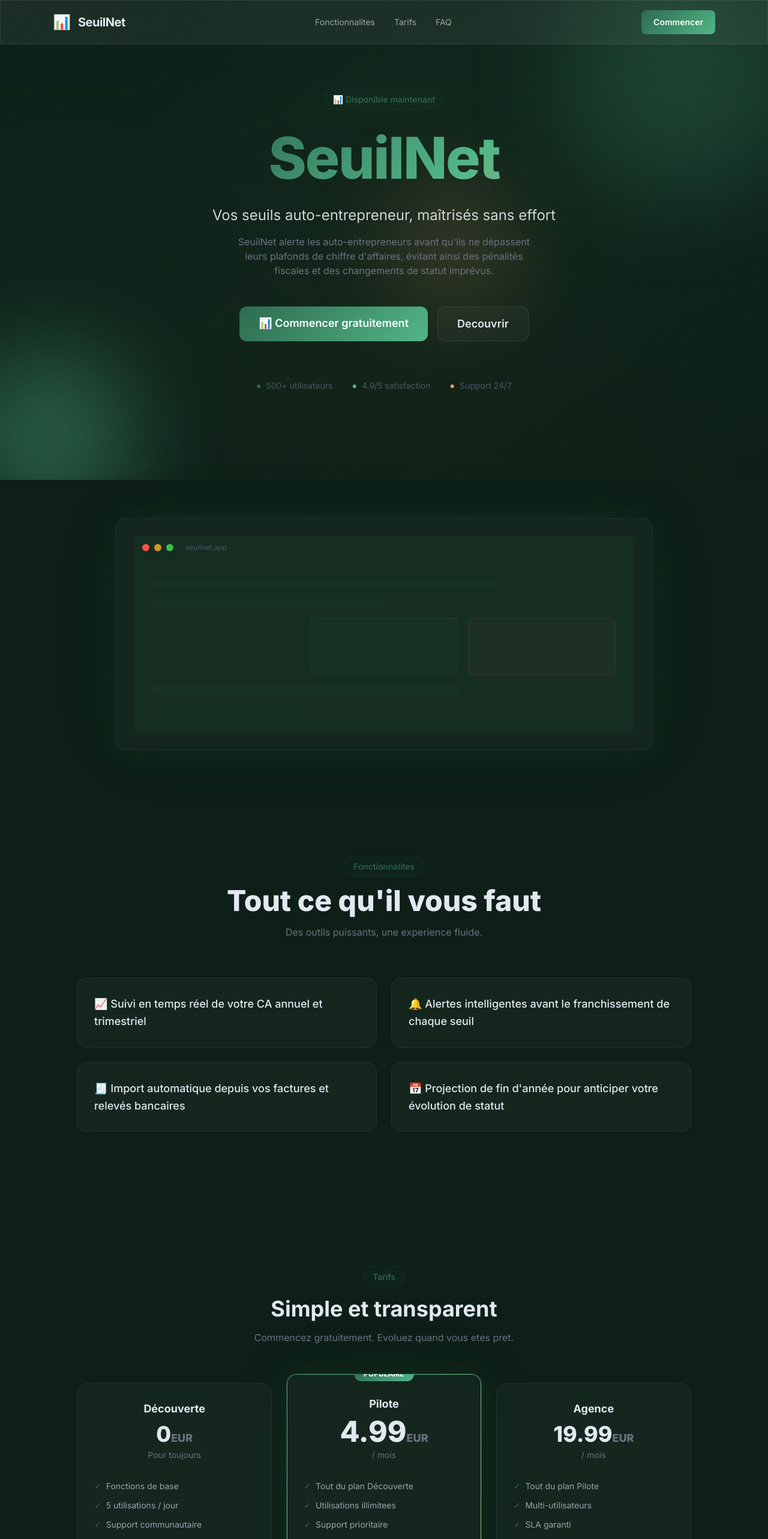
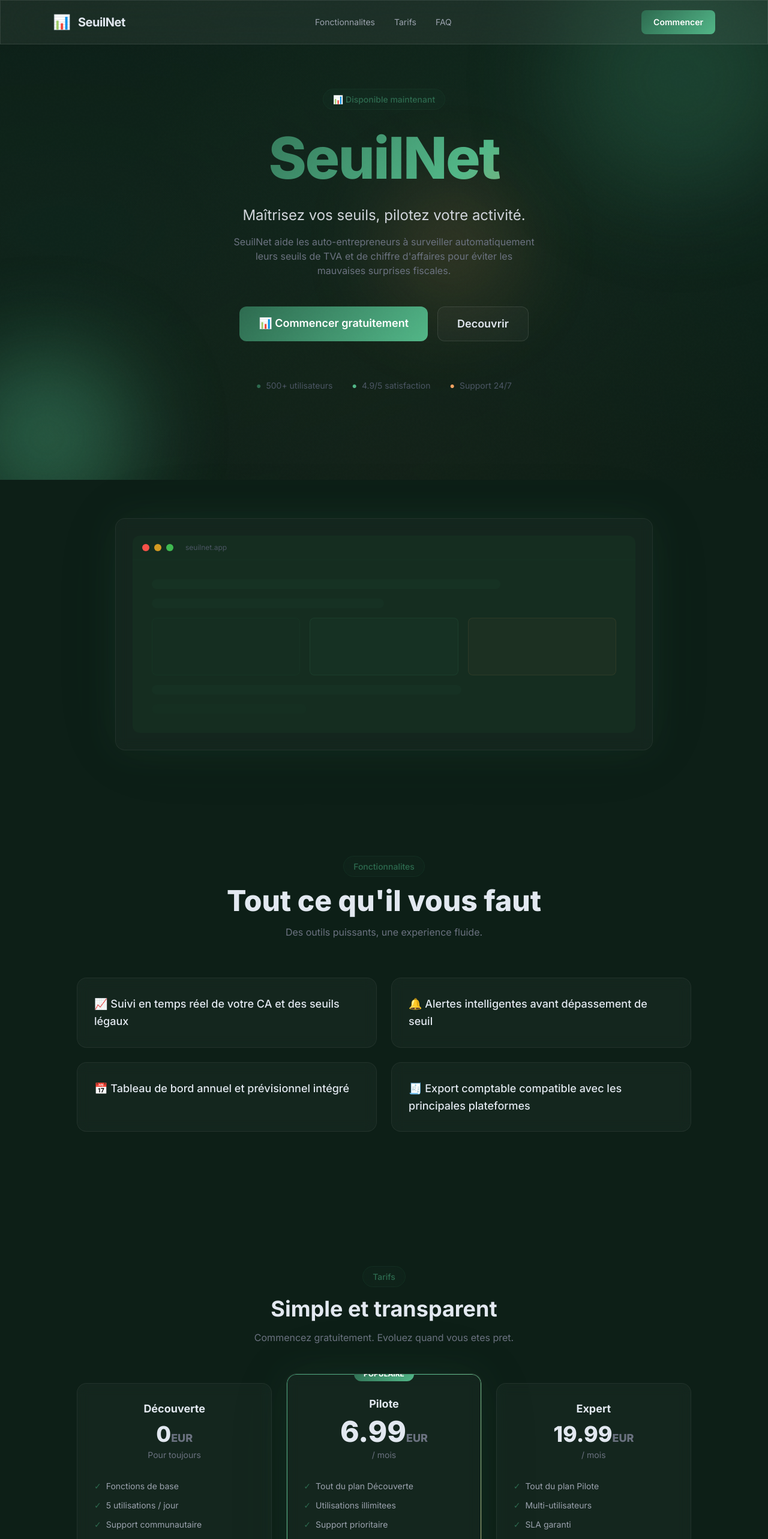
Before and after one commit to Anakintoth/autoseuil-tracker-de-seuils-auto-entrepr, a Next.js app: page / in a window 1280 px wide. Shown: the top 2566 px of the page at 60% size. Built offline with nearby package versions, Linux system fonts and the light colour scheme.

Commit message:
Design: SeuilNet brand identity — by Jarvis Designer

```diff
--- a/app/globals.css
+++ b/app/globals.css
@@ -7,7 +7,7 @@
   --secondary: #52B788;
   --accent: #F4A261;
   --bg-dark: #0D1F17;
-  --bg-card: #162D22;
+  --bg-card: #152D20;
 }
 
 body {
--- a/app/layout.tsx
+++ b/app/layout.tsx
@@ -4,12 +4,12 @@ import { Inter } from 'next/font/google';
 const inter = Inter({ subsets: ['latin'] });
 
 export const metadata = {
-  title: 'SeuilNet — Vos seuils auto-entrepreneur, maîtrisés sans effort',
-  description: 'Vos seuils auto-entrepreneur, maîtrisés sans effort',
+  title: 'SeuilNet — Maîtrisez vos seuils, pilotez votre activité.',
+  description: 'Maîtrisez vos seuils, pilotez votre activité.',
   icons: { icon: '/favicon.svg' },
   openGraph: {
     title: 'SeuilNet',
-    description: 'Vos seuils auto-entrepreneur, maîtrisés sans effort',
+    description: 'Maîtrisez vos seuils, pilotez votre activité.',
     type: 'website',
   },
 };
--- a/app/page.tsx
+++ b/app/page.tsx
@@ -32,8 +32,8 @@ export default function Home() {
             <span className="gradient-text">SeuilNet</span>
           </h1>
 
-          <p className="text-xl md:text-2xl text-gray-300 mb-4 max-w-2xl mx-auto leading-relaxed reveal reveal-d2">Vos seuils auto-entrepreneur, maîtrisés sans effort</p>
-          <p className="text-gray-500 mb-12 max-w-lg mx-auto reveal reveal-d2">SeuilNet alerte les auto-entrepreneurs avant qu'ils ne dépassent leurs plafonds de chiffre d'affaires, évitant ainsi des pénalités fiscales et des changements de statut imprévus.</p>
+          <p className="text-xl md:text-2xl text-gray-300 mb-4 max-w-2xl mx-auto leading-relaxed reveal reveal-d2">Maîtrisez vos seuils, pilotez votre activité.</p>
+          <p className="text-gray-500 mb-12 max-w-lg mx-auto reveal reveal-d2">SeuilNet aide les auto-entrepreneurs à surveiller automatiquement leurs seuils de TVA et de chiffre d'affaires pour éviter les mauvaises surprises fiscales.</p>
 
           <div className="flex gap-4 justify-center flex-wrap reveal reveal-d3">
             <a href="#pricing" className="btn-primary"><span>📊 Commencer gratuitement</span></a>
@@ -52,7 +52,7 @@ export default function Home() {
       <section className="py-16 px-6 relative">
         <div className="max-w-4xl mx-auto">
           <div className="card glow p-1 rounded-2xl reveal">
-            <div className="rounded-xl overflow-hidden" style={{ background: "#162D22" }}>
+            <div className="rounded-xl overflow-hidden" style={{ background: "#152D20" }}>
               <div className="flex items-center gap-2 px-4 py-3 border-b" style={{ borderColor: "#2D6A4F15" }}>
                 <div className="w-3 h-3 rounded-full" style={{ background: "#f85149" }} />
                 <div className="w-3 h-3 rounded-full" style={{ background: "#d29922" }} />
@@ -85,16 +85,16 @@ export default function Home() {
           </div>
           <div className="grid grid-cols-1 md:grid-cols-2 gap-6">
             <div className="card reveal reveal-d1">
-              <p className="text-lg font-medium leading-relaxed">📈 Suivi en temps réel de votre CA annuel et trimestriel</p>
+              <p className="text-lg font-medium leading-relaxed">📈 Suivi en temps réel de votre CA et des seuils légaux</p>
             </div>
             <div className="card reveal reveal-d2">
-              <p className="text-lg font-medium leading-relaxed">🔔 Alertes intelligentes avant le franchissement de chaque seuil</p>
+              <p className="text-lg font-medium leading-relaxed">🔔 Alertes intelligentes avant dépassement de seuil</p>
             </div>
             <div className="card reveal reveal-d3">
-              <p className="text-lg font-medium leading-relaxed">🧾 Import automatique depuis vos factures et relevés bancaires</p>
+              <p className="text-lg font-medium leading-relaxed">📅 Tableau de bord annuel et prévisionnel intégré</p>
             </div>
             <div className="card reveal reveal-d4">
-              <p className="text-lg font-medium leading-relaxed">📅 Projection de fin d'année pour anticiper votre évolution de statut</p>
+              <p className="text-lg font-medium leading-relaxed">🧾 Export comptable compatible avec les principales plateformes</p>
             </div>
           </div>
         </div>
@@ -125,7 +125,7 @@ export default function Home() {
             <div className="card gradient-border text-center relative glow reveal reveal-d2 md:-mt-4 md:pb-10">
               <div className="absolute -top-3 left-1/2 -translate-x-1/2 px-4 py-1 rounded-full text-xs font-bold" style={{ background: "linear-gradient(135deg, #2D6A4F, #52B788)", color: "white" }}>POPULAIRE</div>
               <h3 className="font-bold text-lg mb-2 mt-2">Pilote</h3>
-              <div className="text-5xl font-extrabold mb-1">4.99<span className="text-lg text-gray-500">EUR</span></div>
+              <div className="text-5xl font-extrabold mb-1">6.99<span className="text-lg text-gray-500">EUR</span></div>
               <p className="text-gray-500 text-sm mb-8">/ mois</p>
               <ul className="text-sm text-gray-400 space-y-3 mb-8 text-left">
                 <li className="flex items-center gap-2"><span style={{ color: "#2D6A4F" }}>&#10003;</span> Tout du plan Découverte</li>
@@ -137,7 +137,7 @@ export default function Home() {
             </div>
             {/* Enterprise */}
             <div className="card text-center reveal reveal-d3">
-              <h3 className="font-bold text-lg mb-2">Agence</h3>
+              <h3 className="font-bold text-lg mb-2">Expert</h3>
               <div className="text-4xl font-extrabold mb-1">19.99<span className="text-lg text-gray-500">EUR</span></div>
               <p className="text-gray-500 text-sm mb-8">/ mois</p>
               <ul className="text-sm text-gray-400 space-y-3 mb-8 text-left">
@@ -162,34 +162,34 @@ export default function Home() {
           <div className="grid grid-cols-1 md:grid-cols-3 gap-6">
             <div className="card reveal reveal-d1">
               <div className="flex gap-1 mb-4" style={{ color: "#F4A261" }}>*****</div>
-              <p className="text-gray-300 italic mb-6 leading-relaxed">"Grâce à SeuilNet, j'ai évité de dépasser mon plafond TVA de justesse. Une vraie bouée de sauvetage !"</p>
+              <p className="text-gray-300 italic mb-6 leading-relaxed">"Grâce à SeuilNet, j'ai évité le dépassement de TVA sans même y penser. Un outil indispensable."</p>
               <div className="flex items-center gap-3">
                 <div className="w-10 h-10 rounded-full flex items-center justify-center text-sm font-bold" style={{ background: "#2D6A4F20", color: "#2D6A4F" }}>C</div>
                 <div>
                   <p className="font-semibold text-sm">Camille Renard</p>
-                  <p className="text-xs text-gray-500">Graphiste indépendante</p>
+                  <p className="text-xs text-gray-500">Graphiste freelance</p>
                 </div>
               </div>
             </div>
             <div className="card reveal reveal-d2">
               <div className="flex gap-1 mb-4" style={{ color: "#F4A261" }}>*****</div>
-              <p className="text-gray-300 italic mb-6 leading-relaxed">"Simple, précis, et les alertes arrivent exactement au bon moment. Je ne pilote plus à l'aveugle."</p>
+              <p className="text-gray-300 italic mb-6 leading-relaxed">"Les alertes m'ont sauvé la mise deux fois. Je recommande à tous les auto-entrepreneurs."</p>
               <div className="flex items-center gap-3">
                 <div className="w-10 h-10 rounded-full flex items-center justify-center text-sm font-bold" style={{ background: "#2D6A4F20", color: "#2D6A4F" }}>T</div>
                 <div>
                   <p className="font-semibold text-sm">Thomas Mercier</p>
-                  <p className="text-xs text-gray-500">Consultant IT freelance</p>
+                  <p className="text-xs text-gray-500">Consultant en marketing</p>
                 </div>
               </div>
             </div>
             <div className="card reveal reveal-d3">
               <div className="flex gap-1 mb-4" style={{ color: "#F4A261" }}>*****</div>
-              <p className="text-gray-300 italic mb-6 leading-relaxed">"J'aurais voulu avoir cet outil dès le début de mon activité. Ça m'aurait évité bien des nuits d'inquiétude."</p>
+              <p className="text-gray-300 italic mb-6 leading-relaxed">"Simple, clair, efficace. Je sais exactement où j'en suis chaque mois sans stress."</p>
               <div className="flex items-center gap-3">
-                <div className="w-10 h-10 rounded-full flex items-center justify-center text-sm font-bold" style={{ background: "#2D6A4F20", color: "#2D6A4F" }}>L</div>
+                <div className="w-10 h-10 rounded-full flex items-center justify-center text-sm font-bold" style={{ background: "#2D6A4F20", color: "#2D6A4F" }}>S</div>
                 <div>
-                  <p className="font-semibold text-sm">Lucie Fontaine</p>
-                  <p className="text-xs text-gray-500">Coach certifiée</p>
+                  <p className="font-semibold text-sm">Sophie Dufresne</p>
+                  <p className="text-xs text-gray-500">Coach professionnelle</p>
                 </div>
               </div>
             </div>
@@ -210,21 +210,21 @@ export default function Home() {
                 Quels seuils SeuilNet surveille-t-il ?
                 <span className="text-gray-500 group-open:rotate-45 transition-transform duration-300 text-xl">+</span>
               </summary>
-              <p className="mt-4 text-gray-400 leading-relaxed">SeuilNet suit tous les seuils clés de l'auto-entreprise : franchise de TVA, plafonds BIC/BNC, et les seuils de passage au régime réel, mis à jour chaque année selon la législation en vigueur.</p>
+              <p className="mt-4 text-gray-400 leading-relaxed">SeuilNet suit automatiquement les seuils de franchise en base de TVA, les plafonds de chiffre d'affaires micro-BNC et micro-BIC, ainsi que les seuils de la Sécurité sociale des indépendants.</p>
             </details>
             <details className="card group cursor-pointer reveal reveal-d2">
               <summary className="font-semibold list-none flex justify-between items-center">
                 Mes données financières sont-elles sécurisées ?
                 <span className="text-gray-500 group-open:rotate-45 transition-transform duration-300 text-xl">+</span>
               </summary>
-              <p className="mt-4 text-gray-400 leading-relaxed">Absolument. Vos données sont chiffrées de bout en bout et hébergées en France. Nous ne revendons jamais vos informations à des tiers.</p>
+              <p className="mt-4 text-gray-400 leading-relaxed">Oui, toutes vos données sont chiffrées et hébergées en France. Nous ne partageons jamais vos informations avec des tiers.</p>
             </details>
             <details className="card group cursor-pointer reveal reveal-d3">
               <summary className="font-semibold list-none flex justify-between items-center">
-                Puis-je essayer SeuilNet sans carte bancaire ?
+                Puis-je utiliser SeuilNet sans connaissances comptables ?
                 <span className="text-gray-500 group-open:rotate-45 transition-transform duration-300 text-xl">+</span>
               </summary>
-              <p className="mt-4 text-gray-400 leading-relaxed">Oui, l'offre Découverte est entièrement gratuite et sans engagement. Aucune carte bancaire requise pour démarrer.</p>
+              <p className="mt-4 text-gray-400 leading-relaxed">Absolument. SeuilNet est conçu pour être accessible à tous : il vous guide pas à pas et vous explique chaque seuil en langage simple.</p>
             </details>
           </div>
         </div>
@@ -236,7 +236,7 @@ export default function Home() {
           <div className="py-4">
             <span className="text-4xl mb-6 block">📊</span>
             <h2 className="text-3xl font-bold mb-4">Pret a commencer ?</h2>
-            <p className="text-gray-400 mb-8 max-w-md mx-auto">Vos seuils auto-entrepreneur, maîtrisés sans effort</p>
+            <p className="text-gray-400 mb-8 max-w-md mx-auto">Maîtrisez vos seuils, pilotez votre activité.</p>
             <a href="#pricing" className="btn-primary"><span>Essayer SeuilNet gratuitement</span></a>
           </div>
         </div>
```
